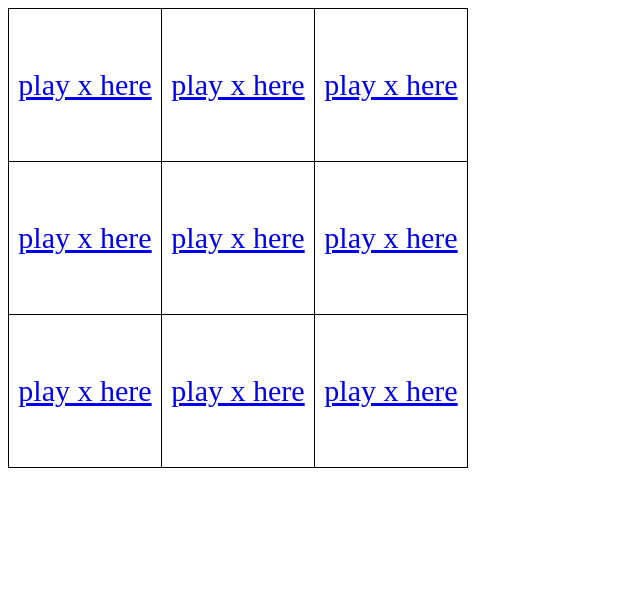
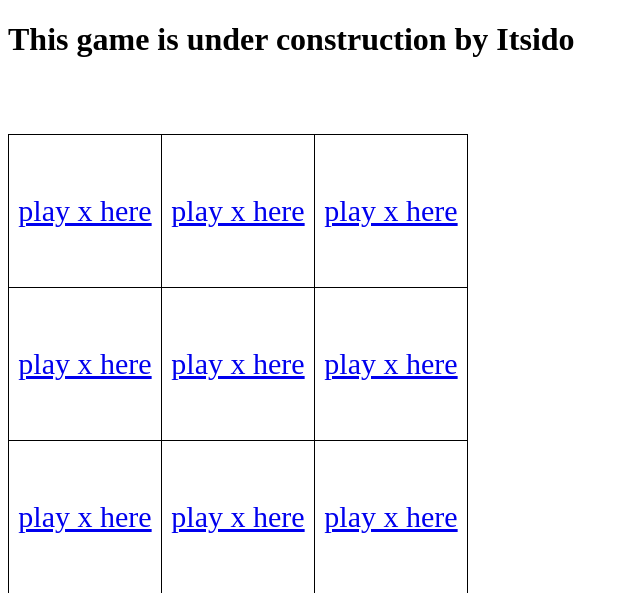
Before and after one commit to iadjavon/tictactoe, a Flask app: page / in a window 1280 px wide. Shown: the top 593 px of the page, without its empty margins (0-640 px from the left). Run offline with Flask 2, Linux system fonts and the light colour scheme.

Commit message:
Update game.html

```diff
--- a/templates/game.html
+++ b/templates/game.html
@@ -32,6 +32,11 @@
 </head>
 <body>
 
+	<h1> This game is under construction by Itsido </h1>
+	<br>
+	<br>
+	<br>
+
 	<table>
 
 		{% for i in range(3) %}
```
